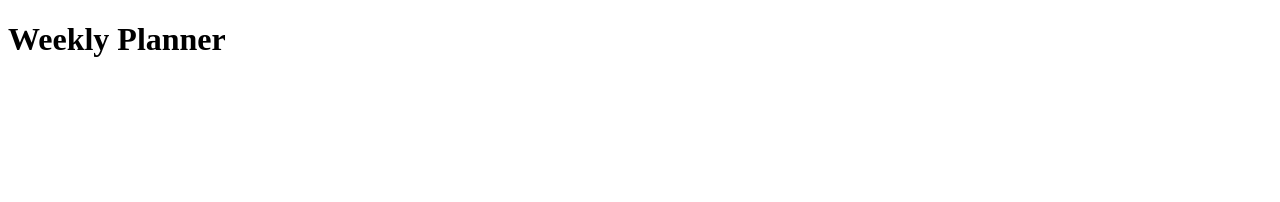
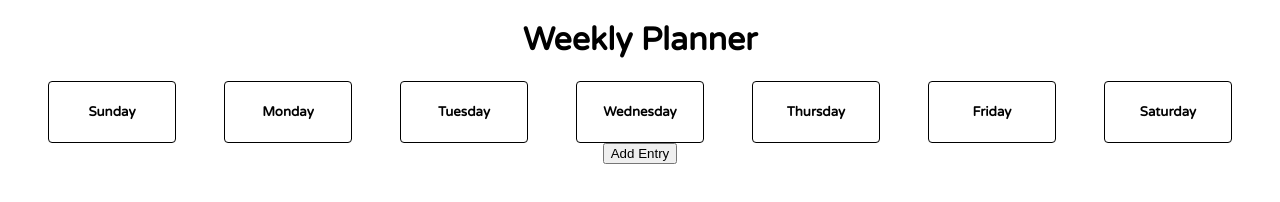
Before and after one commit to Tiffanytliem/week-planner, a website: page index.html in a window 1280 px wide. Drawn offline with Linux system fonts and the light colour scheme.

Commit message:
Second commit

```diff
--- a/index.html
+++ b/index.html
@@ -5,6 +5,9 @@
   <meta name="viewport" content="width=device-width, initial-scale=1.0">
   <title>Week Planner</title>
   <link rel="stylesheet" href="styles.css">
+  <link rel="preconnect" href="https://fonts.googleapis.com">
+  <link rel="preconnect" href="https://fonts.gstatic.com" crossorigin>
+  <link href="https://fonts.googleapis.com/css2?family=Varela+Round&display=swap" rel="stylesheet">
 </head>
 <body>
   <div class="container">
@@ -13,6 +16,34 @@
         <h1>Weekly Planner</h1>
       </div>
     </div>
+    <div class="row">
+      <div class="column-seventh">
+        <h5>Sunday</h5>
+      </div>
+      <div class="column-seventh">
+        <h5>Monday</h5>
+      </div>
+      <div class="column-seventh">
+        <h5>Tuesday</h5>
+      </div>
+      <div class="column-seventh">
+        <h5>Wednesday</h5>
+      </div>
+      <div class="column-seventh">
+        <h5>Thursday</h5>
+      </div>
+      <div class="column-seventh">
+        <h5>Friday</h5>
+      </div>
+      <div class="column-seventh">
+        <h5>Saturday</h5>
+      </div>
+    </div>
+    <div class="row">
+      <div class="column-full">
+        <button type="button" class="add-entry">Add Entry</button>
+      </div>
+    </div>
   </div>
   <script src="main.js"></script>
 </body>
--- a/styles.css
+++ b/styles.css
@@ -0,0 +1,26 @@
+* {
+  box-sizing: border-box;
+}
+
+body {
+  font-family: "Varela Round", sans-serif;
+  margin: auto;
+}
+
+.row {
+  display: flex;
+  flex-wrap: wrap;
+  justify-content: space-evenly;
+}
+
+.column-full {
+  flex-basis: 100%;
+  text-align: center;
+}
+
+.column-seventh {
+  flex-basis: 10%;
+  text-align: center;
+  border: solid black 1px;
+  border-radius: 4px;
+}
```
